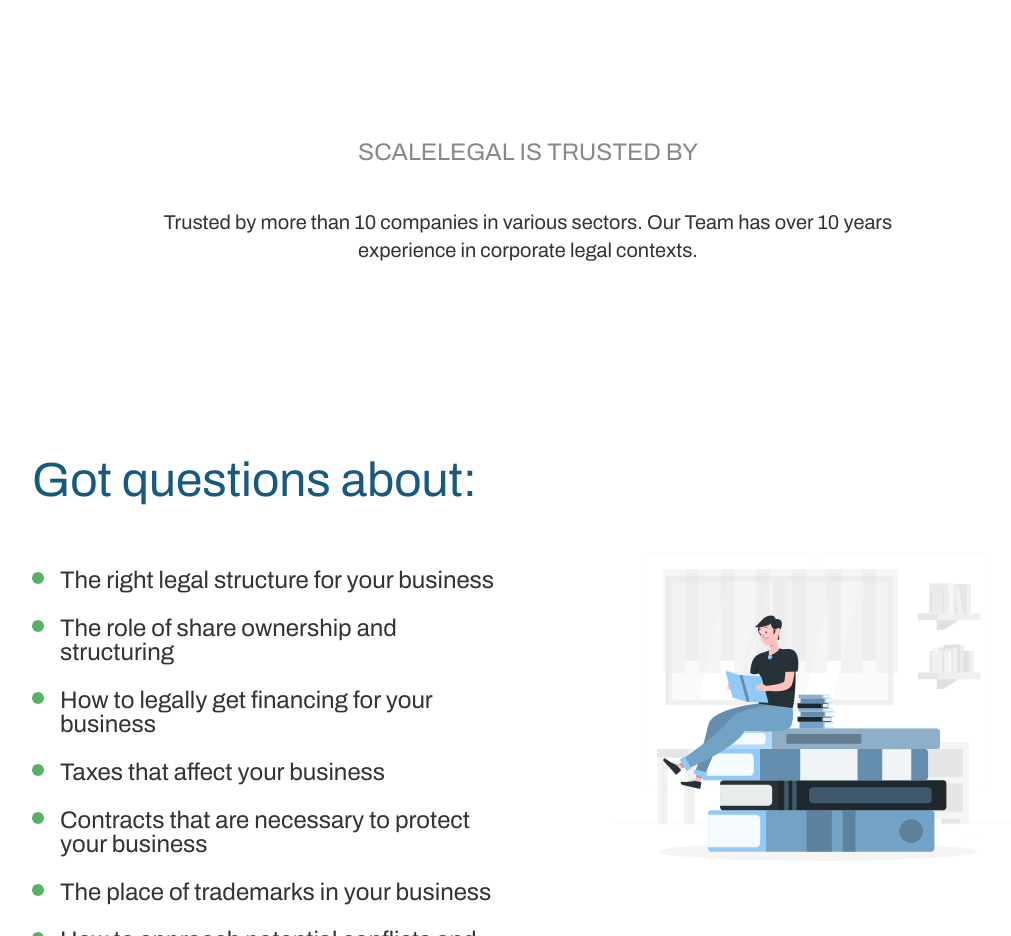
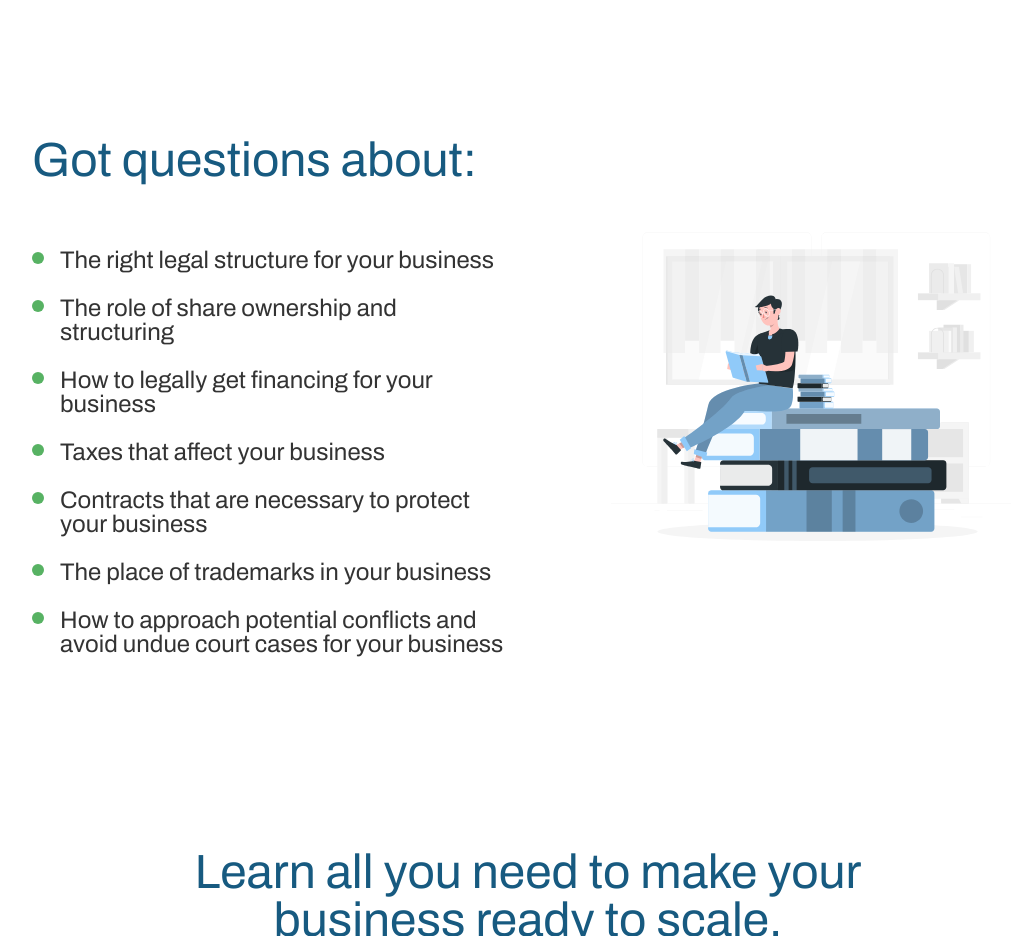
Before and after one commit to letroot/scalelegal.africa, a Vue app: page / in a window 1280 px wide. Shown: the part 2260-3196 px from the top of the page, without its empty margins (112-1123 px from the left). Built offline with nearby package versions, Linux system fonts and the light colour scheme; the HTML template or start-up script is replaced by a standard one.

Commit message:
minor fixes

```diff
--- a/src/components/Landing.vue
+++ b/src/components/Landing.vue
@@ -87,7 +87,7 @@
         </div>
       </div>
 
-      <div class="sm:px-20 lg:mt-48 lg:px-24 xl:px-36 sm:mt-32 mt-10 px-10">
+      <!-- <div class="sm:px-20 lg:mt-48 lg:px-24 xl:px-36 sm:mt-32 mt-10 px-10">
         <h2
           class="text-center text-gray-text archivo-font sm:text-xl xl:text-2xl uppercase"
         >
@@ -101,7 +101,7 @@
             over 10 years experience in corporate legal contexts.
           </p>
         </div>
-      </div>
+      </div> -->
 
       <div
         ref="bookcovers"
```
